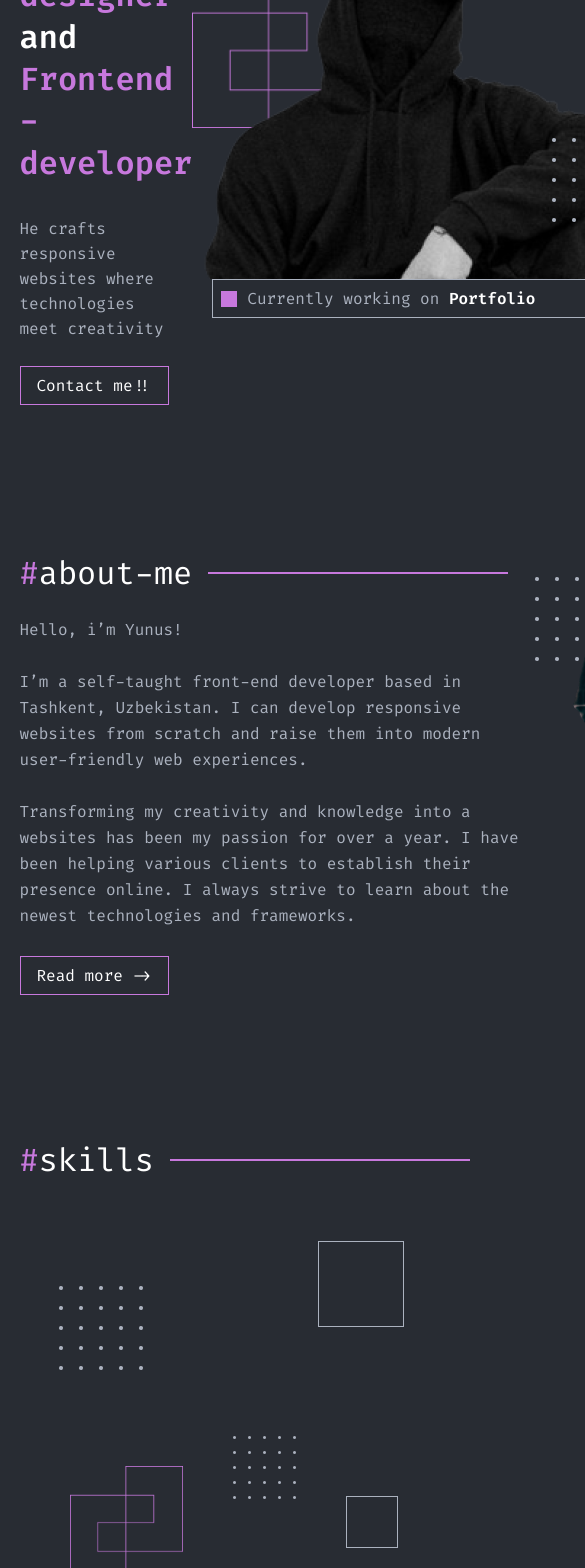
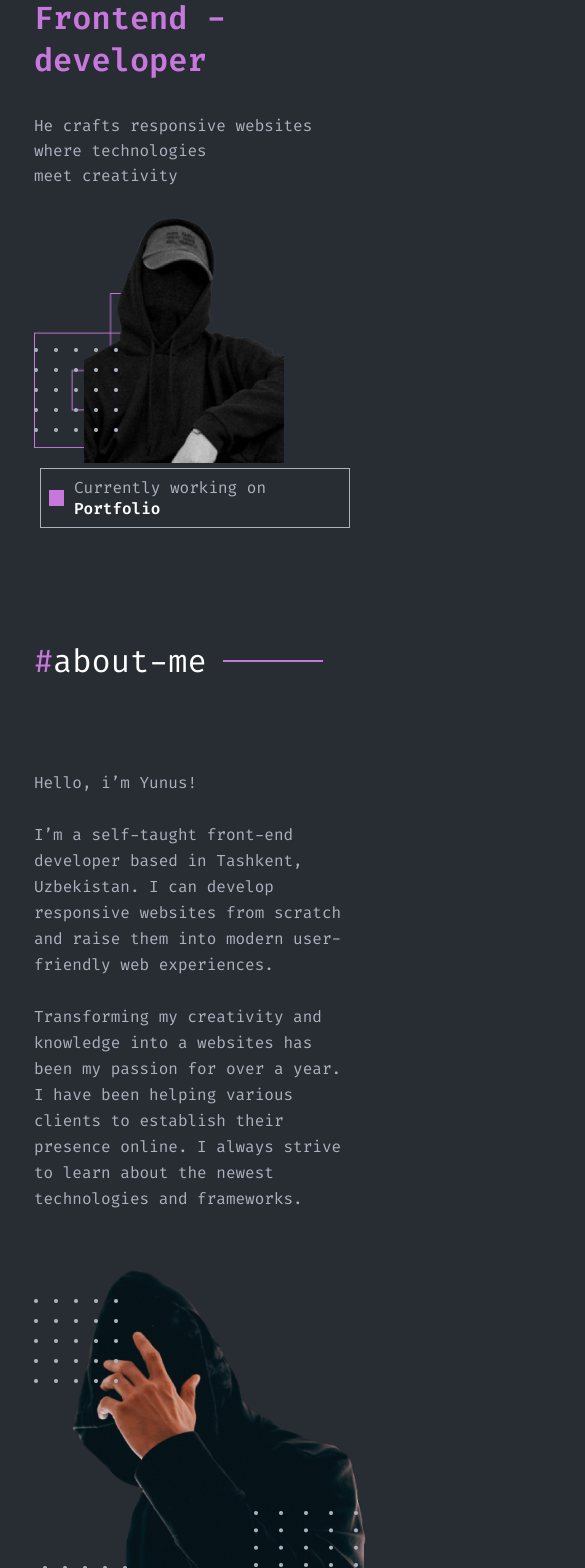
Before and after one commit to theyuunus/Portfolio, a React (Create React App) app: page / in a window 390 px wide. Shown: the part 320-1888 px from the top of the page, 585 px wide, since content can reach past the window. Built offline with nearby package versions, Linux system fonts and the light colour scheme.

Commit message:
#fix add media of home #Home

```diff
--- a/src/components/HomeAbout/HomeAbout.jsx
+++ b/src/components/HomeAbout/HomeAbout.jsx
@@ -10,8 +10,6 @@ export default function HomeAbout() {
     }
     return (
         <div className="container">
-            <div className="HomeAbout">
-                <div className="HomeAbout-left">
             <div className="HomeAbout-left-top">
                 <h1 className="HomeAbout-left-top-h1">
                     <span className="HomeAbout-left-top-h1-span">#</span>about-me
@@ -20,6 +18,8 @@ export default function HomeAbout() {
                     <div className="HomeAbout-left-top-line"></div>
                 </div>
             </div>
+            <div className="HomeAbout">
+                <div className="HomeAbout-left">
                     <div className="HomeAbout-left-middle">
                         <div className="HomeAbout-left-middle-backImg">
 
--- a/src/components/HomeAbout/HomeAbout.scss
+++ b/src/components/HomeAbout/HomeAbout.scss
@@ -2,7 +2,6 @@
     display: flex;
     justify-content: space-between;
     align-items: center;
-    margin-top: 112px;
 
     &-left {
 
@@ -10,6 +9,7 @@
             display: flex;
             align-items: center;
             gap: 16px;
+            padding-top: 112px;
 
             &-h1 {
                 color: var(--white, #FFF);
@@ -98,3 +98,25 @@
         }
     }
 }
+
+@media only screen and (max-width: 1202px) {
+    .HomeAbout {
+        display: block;
+        padding-top: 65px;
+    }
+}
+
+@media only screen and (max-width: 390px) {
+
+    .HomeAbout-left-top-line {
+        width: 100px;
+    }
+
+    .HomeAbout-left-middle-p {
+        width: auto;
+    }
+
+        .HomeAbout-right-dots3{
+            margin-left: 0px;
+        }
+}
--- a/src/components/HomeContact/HomeContact.scss
+++ b/src/components/HomeContact/HomeContact.scss
@@ -64,3 +64,21 @@
         }
     }
 }
+
+@media only screen and (max-width: 1202px) {
+    .HomeContact-bottom {
+        display: block;
+        width: 60%;
+        margin: auto;
+    }
+
+    .HomeContact-bottom-right {
+        margin-top: 50px;
+    }
+}
+
+@media only screen and (max-width: 390px){
+    .HomeContact-bottom-left-p{
+        width: auto;
+    }
+}
--- a/src/components/HomeHeader/HomeHeader.scss
+++ b/src/components/HomeHeader/HomeHeader.scss
@@ -96,3 +96,32 @@
         }
     }
 }
+
+@media only screen and (max-width: 1202px) {
+    .homeHeader-top {
+        display: block;
+        padding-top: 65px;
+    }
+
+    a {
+        display: none;
+    }
+}
+
+@media only screen and (max-width: 390px) {
+
+    .homeHeader-top-right-img {
+        width: 200px;
+        height: 250px;
+        margin: 0 50px auto;
+    }
+
+    .homeHeader-top-right-div {
+        width: 310px;
+        margin: auto;
+    }
+
+    .homeHeader-top-right-round {
+        margin-left: 0px;
+    }
+}
--- a/src/components/HomeSkills/HomeSkills.jsx
+++ b/src/components/HomeSkills/HomeSkills.jsx
@@ -6,7 +6,6 @@ export default function HomeSkills() {
     return (
         <React.Fragment>
             <div className="container">
-                <div className="HomeSkills">
                 <div className="HomeAbout-left-top">
                     <h1 className="HomeAbout-left-top-h1">
                         <span className="HomeAbout-left-top-h1-span">#</span>skills
@@ -15,6 +14,7 @@ export default function HomeSkills() {
                         <div className="HomeAbout-left-top-line"></div>
                     </div>
                 </div>
+                <div className="HomeSkills">
                     <div className="HomeSkills-bottom">
                         <div className="HomeSkills-bottom-left">
                             <div className="HomeSkills-bottom-left-topDiv">
--- a/src/components/HomeSkills/HomeSkills.scss
+++ b/src/components/HomeSkills/HomeSkills.scss
@@ -165,3 +165,29 @@
         }
     }
 }
+
+@media only screen and (max-width: 1202px) {
+    .HomeSkills-bottom {
+        display: block;
+        text-align: center;
+        width: 60%;
+        margin: auto;
+        margin-top: 110px;
+    }
+}
+
+@media only screen and (max-width: 390px) {
+
+    .HomeSkills-bottom-right {
+        display: grid;
+        grid-template-columns: repeat(1, 1fr);
+    }
+
+    .HomeSkills-bottom-left-topDiv {
+        gap: 20px;
+    }
+
+    .HomeSkills-bottom-left-bottomDiv-img1 {
+        margin-top: none;
+    }
+}
--- a/src/index.css
+++ b/src/index.css
@@ -16,13 +16,24 @@ body {
   margin: auto;
 }
 
-a{
+a {
   text-decoration: none;
 }
 
-.main{
+.main {
   display: flex;
   flex-direction: column;
   justify-content: space-between;
   min-height: 100vh;
 }
+
+@media only screen and (max-width: 390px) {
+  body {
+    margin: 0 16px auto;
+  }
+
+  .container {
+    width: 90%;
+    margin: auto;
+  }
+}
```
Lines whose indentation alone changed are shown as unchanged.
